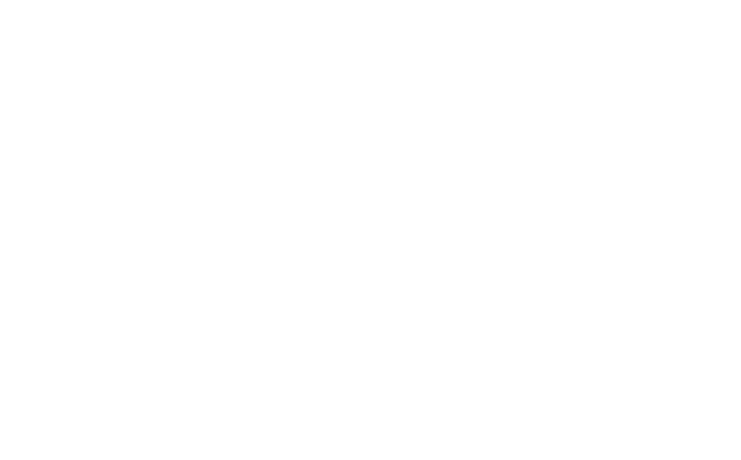
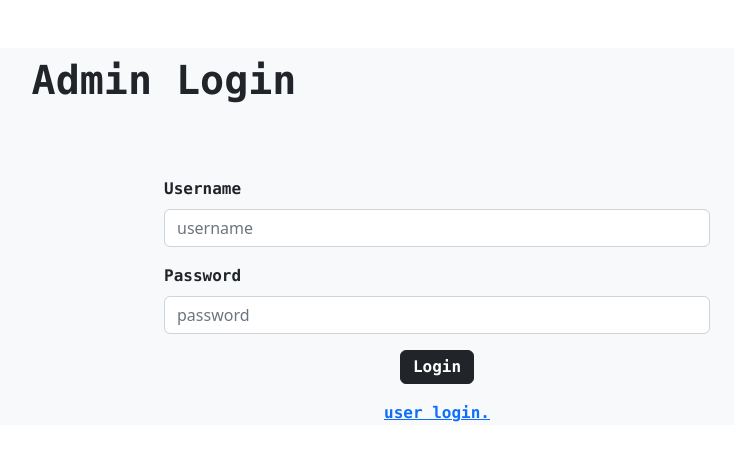
Before and after one commit to sufailbadushat/nest-task-fsa, an Angular app: page / in a window 1280 px wide. Shown: the top 460 px of the page, without its empty margins (476-1217 px from the left). Built offline with nearby package versions, Linux system fonts and the light colour scheme.

Commit message:
admin login page

```diff
--- /dev/null
+++ b/src/app/admin-login/admin-login.component.html
@@ -0,0 +1,35 @@
+
+
+
+
+<div class="container bg-light mt-5">
+    <div class="row">
+        <div class="col col-12 col-sm-12 col-md-12 col-lg-12 col-xl-12 col-xxl-12">
+
+            <div class="row mt-2">
+                <h1 class="font-monospace text-center" style="font-weight:bold">Admin Login</h1>
+
+                <div class="row g-3 mt-5 d-flex align-items-end flex-column ">
+                    <div class="col col-12 col-sm-12 col-md-12 col-lg-6 col-xl-6 col-xxl-6 ">
+                        <label for="" class="form-label font-monospace fw-bold">Username</label>
+                        <input name="username" [(ngModel)]="username" type="text" placeholder="username" id=""
+                            class="form-control">
+                    </div>
+                    <div class="col col-12 col-sm-12 col-md-12 col-lg-6 col-xl-6 col-xxl-6 ">
+                        <label for="" class="form-label fw-bold font-monospace">Password</label>
+                        <input name="password" [(ngModel)]="password" type="password" placeholder="password" id=""
+                            class="form-control">
+                    </div>
+                    <div class="col col-12 col-sm-12 col-md-12 col-lg-6 col-xl-6 col-xxl-6 text-center ">
+                        <button (click)="readValue()" class="btn btn-dark font-monospace py-1 fw-bold">Login</button>
+                    </div>
+                    <div class="col col-12 col-sm-12 col-md-12 col-lg-6 col-xl-6 col-xxl-6 text-center ">
+                        <a routerLink="" class="font-monospace fw-bold" routerLink="/userLogin">user login.</a>
+                    </div>
+
+                </div>
+            </div>
+        </div>
+
+    </div>
+</div>
--- /dev/null
+++ b/src/app/admin-login/admin-login.component.ts
@@ -0,0 +1,29 @@
+import { Component } from '@angular/core';
+import { Router } from '@angular/router';
+
+@Component({
+  selector: 'app-admin-login',
+  templateUrl: './admin-login.component.html',
+  styleUrls: ['./admin-login.component.css']
+})
+export class AdminLoginComponent {
+
+  constructor(private route:Router){}
+
+  username = ""
+  password = ""
+
+  readValue = () => {
+    let data: any = {
+      "username": this.username,
+      "password": this.password
+    }
+    console.log(data)
+    if(this.username=="admin" && this.password=="12345"){
+        this.route.navigate([('/addEmployee')])
+    }
+    else{
+      alert("Inavalid credentials!");
+    }
+  }
+}
```
Also changed, not shown: src/app/app.module.ts (+7 -1 lines), src/app/admin-login/admin-login.component.css (added).
